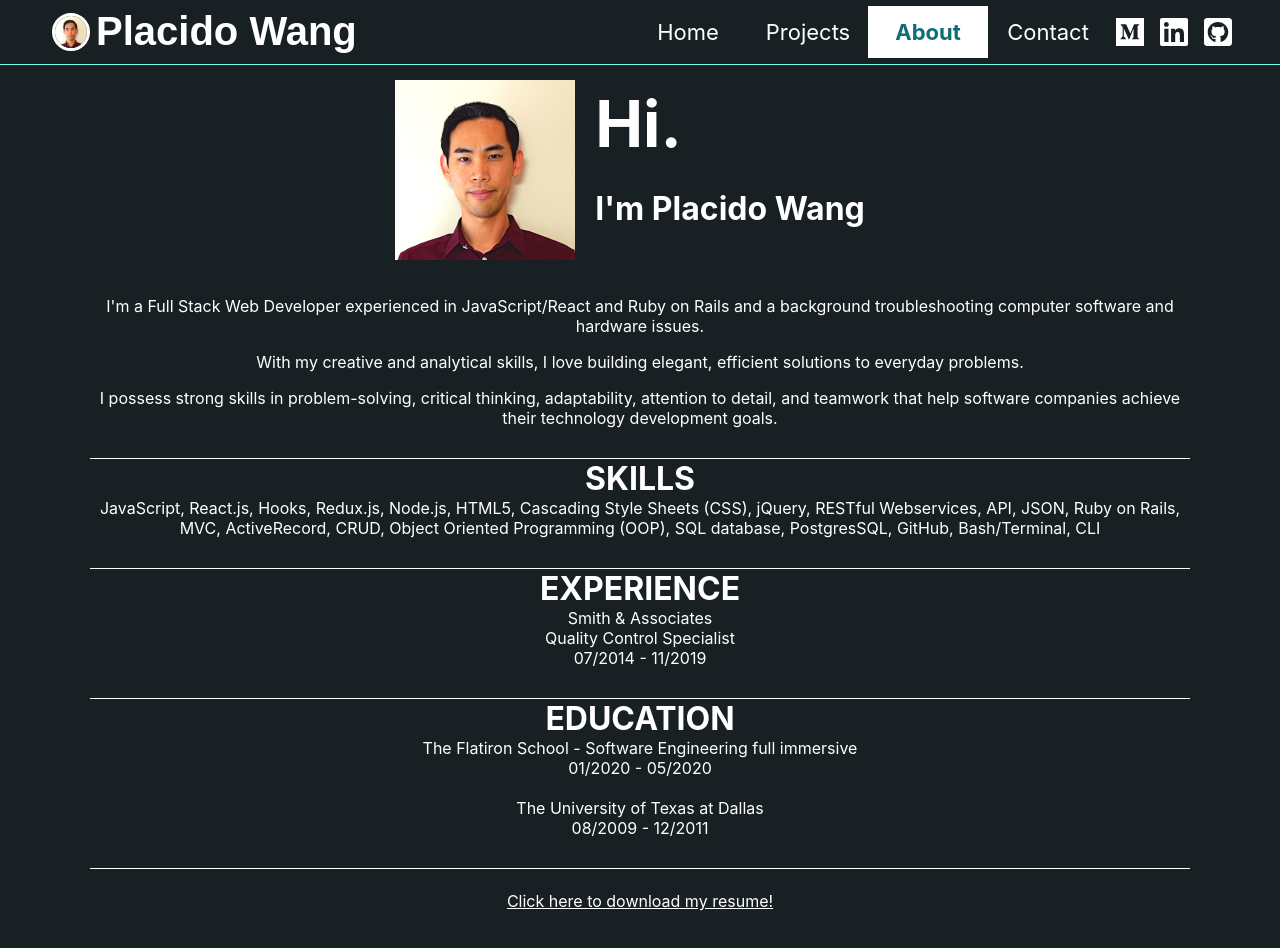
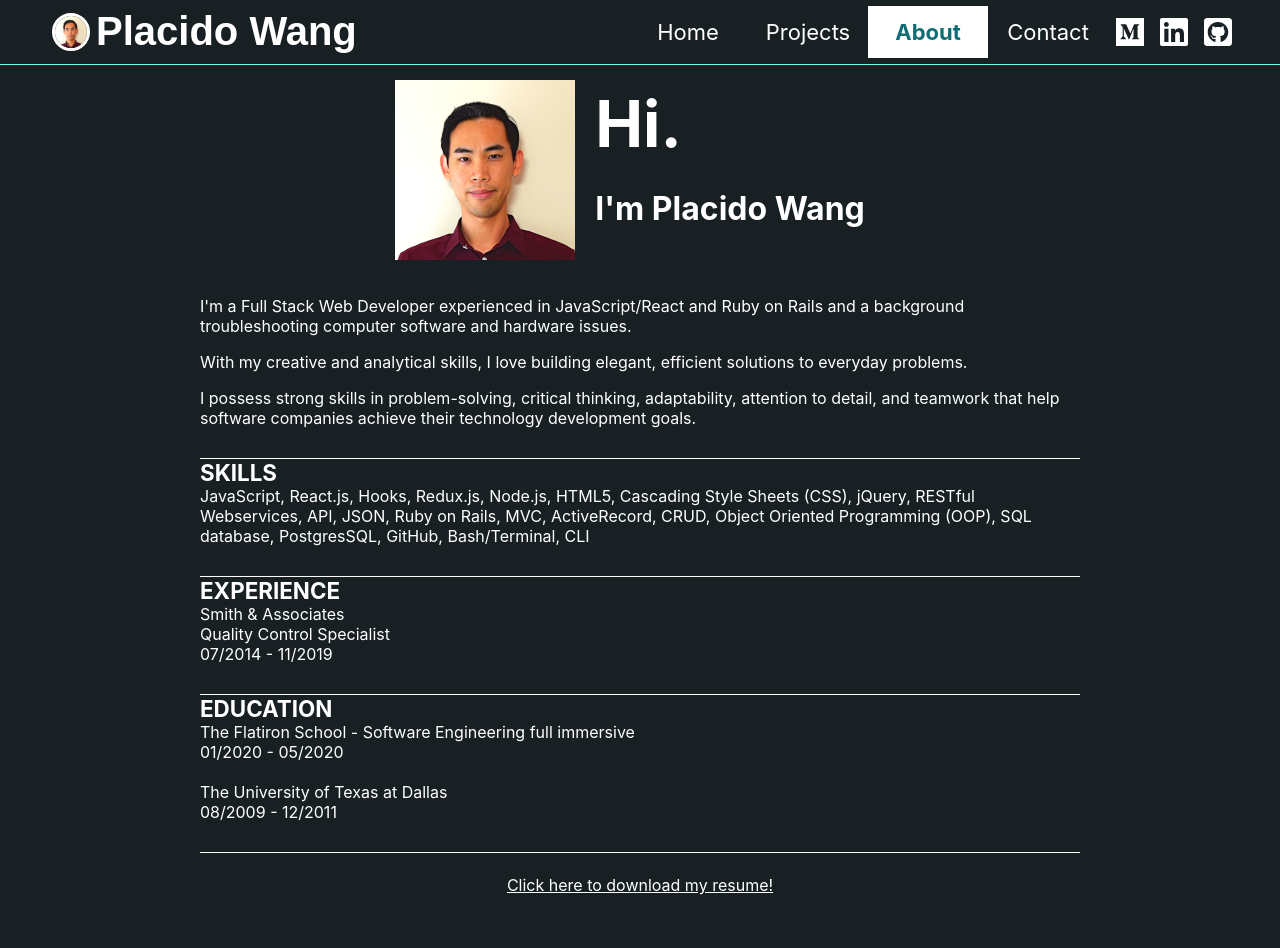
Before and after one commit to placidowang/placido-wang-portfolio, a React (Create React App) app: page /about in a window 1280 px wide. Shown: the top 948 px of the page. Built offline with nearby package versions, Linux system fonts and the light colour scheme.

Commit message:
adjusting layout on About page

```diff
--- a/src/containers/About.css
+++ b/src/containers/About.css
@@ -25,14 +25,27 @@
   font-size: 1.4em;
 }
 
+.summary {
+  width: 80%;
+  margin: auto;
+  text-align: left;
+}
+
 .section {
+  width: 80%;
+  text-align: left;
+  font-size: 1.4em;
   border-top: solid;
   border-width: 1px;
-  margin: 30px 0px 0px;
+  /* margin: 30px 0px 0px; */
+  margin: 30px auto 0px;
 }
 
 .skills, .place, .date {
-  margin: 0px;
+  width: 80%;
+  /* margin: 0px; */
+  margin: auto;
+  text-align: left;
 }
 
 .resume-download-link p {
--- a/src/containers/About.js
+++ b/src/containers/About.js
@@ -14,9 +14,11 @@ const About = () => <div className="App-main about">
     </div>
     {/* <h3>And I'm an engineer.</h3> */}
   </div>
-  <p>I'm a Full Stack Web Developer experienced in JavaScript/React and Ruby on Rails and a background troubleshooting computer software and hardware issues.</p>
-  <p>With my creative and analytical skills, I love building elegant, efficient solutions to everyday problems.</p>
-  <p>I possess strong skills in problem-solving, critical thinking, adaptability, attention to detail, and teamwork that help software companies achieve their technology development goals.</p>
+  <div className='summary'>
+    <p>I'm a Full Stack Web Developer experienced in JavaScript/React and Ruby on Rails and a background troubleshooting computer software and hardware issues.</p>
+    <p>With my creative and analytical skills, I love building elegant, efficient solutions to everyday problems.</p>
+    <p>I possess strong skills in problem-solving, critical thinking, adaptability, attention to detail, and teamwork that help software companies achieve their technology development goals.</p>
+  </div>
   {/* <p>My dad told me when I was four years old, I touched a computer mouse for the first time and started drawing in MS Paint.</p>
   <p>He saw how quickly I started using something I'd never used before, and I was using it to express myself through a technological tool.</p>
   <p>He saw how quickly I understood how to use this technological tool for my own expression.</p>
```
